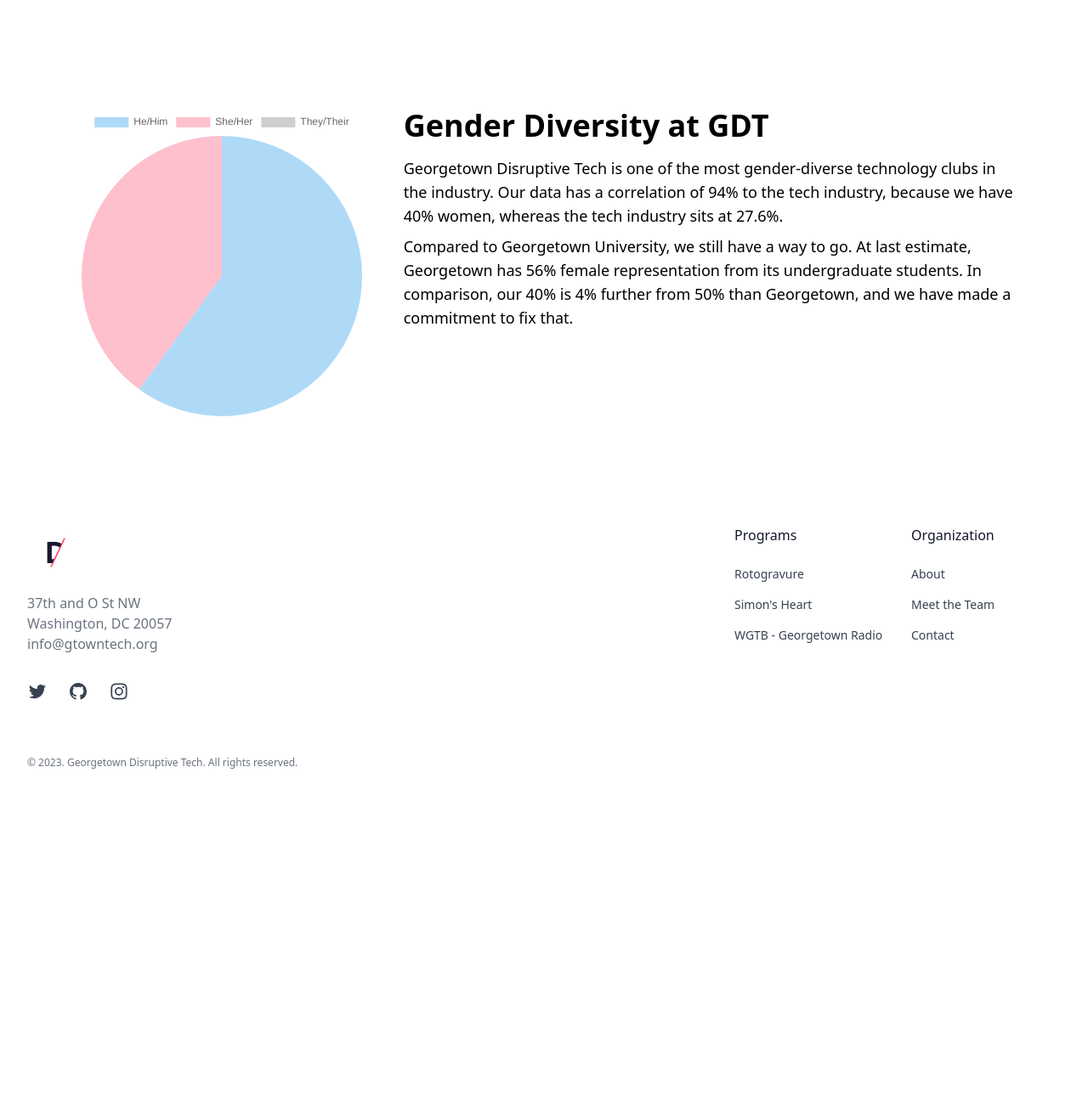
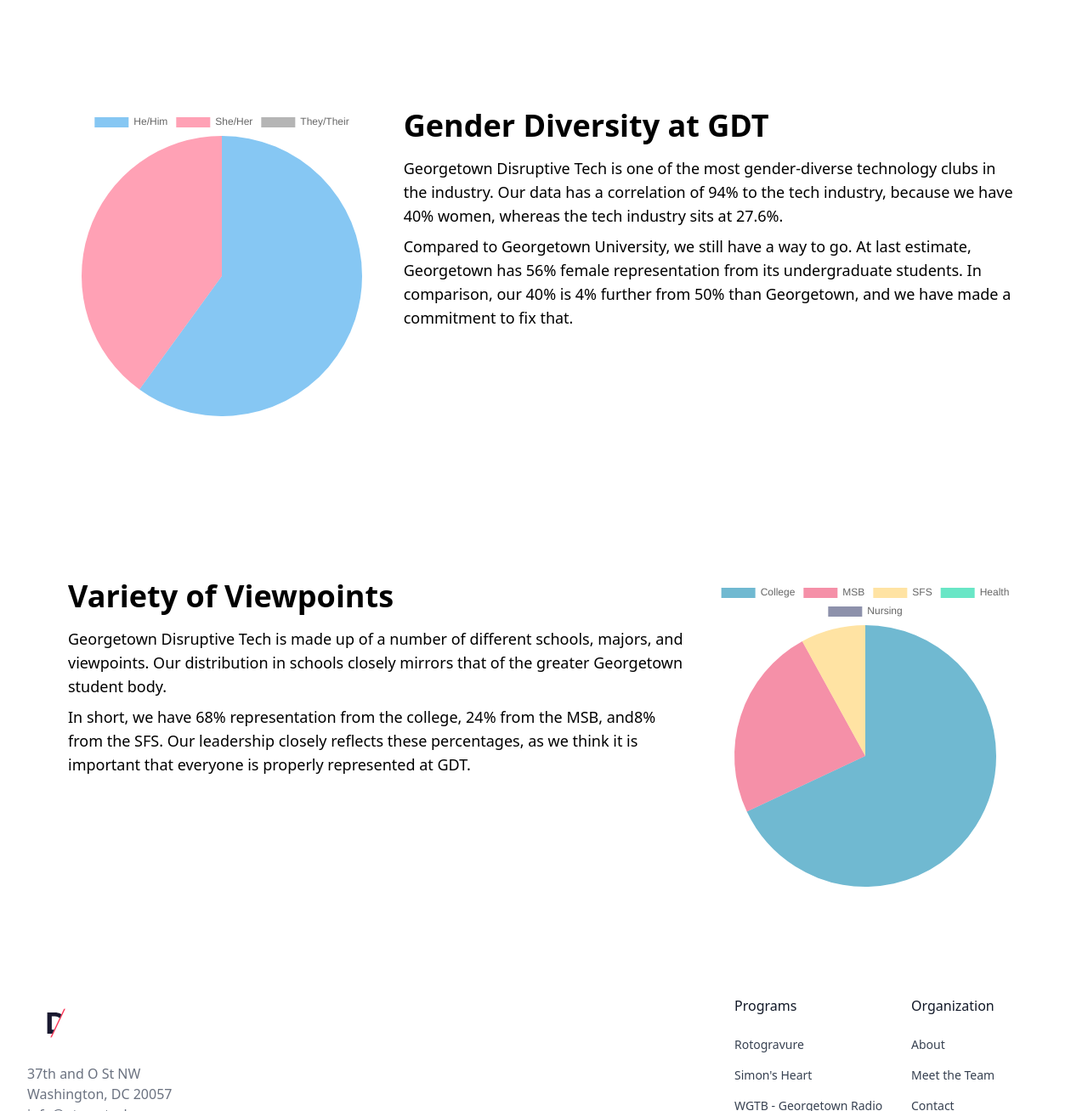
Before and after one commit to georgetown-tech/main, a Gatsby site: page /about/statistics in a window 1280 px wide. Shown: the part 520-1828 px from the top of the page at 85% size. Before the commit the page ends 1490 px from the top, so only its background shows below. Built offline with nearby package versions, Linux system fonts and the light colour scheme; Gatsby itself is replaced by a stand-in of ours.

Commit message:
Added Distribution of Schools

```diff
--- a/src/pages/about/statistics.js
+++ b/src/pages/about/statistics.js
@@ -60,11 +60,23 @@
     let heHimGeorgetown = 44;
     let theyTheirGeorgetown = 0;
 
+    let sfsCount = 0;
+    let msbCount = 0;
+    let collegeCount = 0;
+    let nursingCount = 0;
+    let healthCount = 0;
+
     members.forEach(i => {
 
         if (i.gender == 'M') heHim++;
         if (i.gender == 'F') sheHer++;
         if (i.gender == 'O') theyTheir++;
+
+        if (i.school == "MSB") msbCount++;
+        if (i.school == "College") collegeCount++;
+        if (i.school == "SFS") sfsCount++;
+        if (i.school == "Nursing") nursingCount++;
+        if (i.school == "Health") healthCount++;
 
     })
 
@@ -72,6 +84,10 @@
     let sheHerPercent = (sheHer / (sheHer + heHim + theyTheir)) * 100;
 
     let genderDistance = Math.abs(sheHerPercent - 50) - Math.abs(sheHerGeorgetown - 50);
+
+    let msbPercent = msbCount / (msbCount + collegeCount + sfsCount + nursingCount + healthCount)
+    let collegePercent = collegeCount / (msbCount + collegeCount + sfsCount + nursingCount + healthCount)
+    let sfsPercent = sfsCount / (msbCount + collegeCount + sfsCount + nursingCount + healthCount)
 
     return (
         <Layout location={location} crumbLabel="Contact">
@@ -94,12 +110,12 @@
                             labels: ['He/Him', 'She/Her', 'They/Their'],
                             datasets: [
                                 {
-                                    label: 'Gender Distribution at GDT',
+                                    label: 'Number of Members',
                                     data: [heHim, sheHer, theyTheir],
                                     backgroundColor: [
-                                        'rgba(54, 162, 235, 0.4)',
-                                        'rgba(255, 99, 132, 0.4)',
-                                        'rgba(132, 132, 132, 0.4)',
+                                        'rgba(54, 162, 235, 0.6)',
+                                        'rgba(255, 99, 132, 0.6)',
+                                        'rgba(132, 132, 132, 0.6)',
                                     ],
                                     borderWidth: 0,
                                 },
@@ -122,34 +138,41 @@
                 </div>
             </section>
 
-            {/* <section>
-                <div className="max-w-6xl mx-auto pb-16 px-4 flex gap-2">
-                <div className="w-full md:w-2/3">
-                    <h2 className="font-bold text-4xl mb-4">From Hoyas to the Hilltop.</h2>
-                    <p className="mb-2 text-lg">Georgetown Disruptive Technology is the leading technology-oriented club at Georgetown University. Our goal is to provide students with the resources they need to succeed in the ever-changing world of technology. From programming to cyber security, we offer a wide range of workshops and events to help you stay ahead of the curve.</p>
-                    <p className="mb-2 text-lg">Whether it's software development, machine learning, data analytics, or graphic design, GDT is your "one stop shop" to pursue your passions and explore new interests.</p>
-                </div>
-                <div className="w-1/3 hidden text-slate-200 md:block">
-                    {
-                    // <img className="w-full rounded" src={generalData.images?.general[0].src} alt={generalData.images?.general[0].alt} />
-                    }
-                </div>
+            <section className="mt-32">
+                <div className="max-w-6xl mx-auto pb-16 px-4 flex gap-8 flex-col-reverse md:flex-row">
+                    <div className="w-full md:w-2/3">
+                        <h2 className="font-bold text-4xl mb-4">Variety of Viewpoints</h2>
+                        <p className="mb-2 text-lg">
+                            Georgetown Disruptive Tech is made up of a number of different schools, majors, and viewpoints. Our distribution in schools
+                            closely mirrors that of the greater Georgetown student body.
+                        </p>
+                        <p className="mb-2 text-lg">
+                            In short, we have {collegePercent * 100}% representation from the college, {msbPercent * 100}% from the MSB, and
+                            {sfsPercent * 100}% from the SFS. Our leadership closely reflects these percentages, as we think it is important that
+                            everyone is properly represented at GDT.
+                        </p>
+                    </div>
+                    <div className="w-full md:w-1/3 text-slate-200">
+                        <Pie data={{
+                            labels: ['College', 'MSB', 'SFS', "Health", "Nursing"],
+                            datasets: [
+                                {
+                                    label: 'Number of Members',
+                                    data: [collegeCount, msbCount, sfsCount, healthCount, nursingCount],
+                                    backgroundColor: [
+                                        'rgb(17, 138, 178, 0.6)',
+                                        'rgb(239, 71, 111, 0.6)',
+                                        'rgb(255, 209, 102, 0.6)',
+                                        'rgb(6, 214, 160, 0.6)',
+                                        'rgb(66, 72, 116, 0.6)',
+                                    ],
+                                    borderWidth: 0,
+                                },
+                            ],
+                        }} />
+                    </div>
                 </div>
             </section>
-            <section className="w-full px-16 py-8 my-16">
-                <div className="max-w-6xl mx-auto pb-16 px-4 flex gap-2">
-                <div className="w-1/3 hidden text-slate-200 md:block">
-                    {
-                    // <img className="w-full rounded" src={generalData.images?.general[0].src} alt={generalData.images?.general[0].alt} />
-                    }
-                </div>
-                <div className="w-full md:w-2/3">
-                    <h2 className="font-bold text-4xl mb-4">A Community Driven Approach.</h2>
-                    <p className="mb-2 text-lg">One of our main focuses is the community that we create around Georgetown. All of our members are students at the University, and all of our projects are focused around the University and the surrounding area.</p>
-                    <p className="mb-2 text-lg">Whether it's a new platform for the Hoya, a machine learning project for the Cherry Blossom Festival, or a whole new, tech-driven approach for a Georgetown club, GDT is ready to create it.</p>
-                </div>
-                </div>
-            </section> */}
         </Layout>
     )
 }
```
